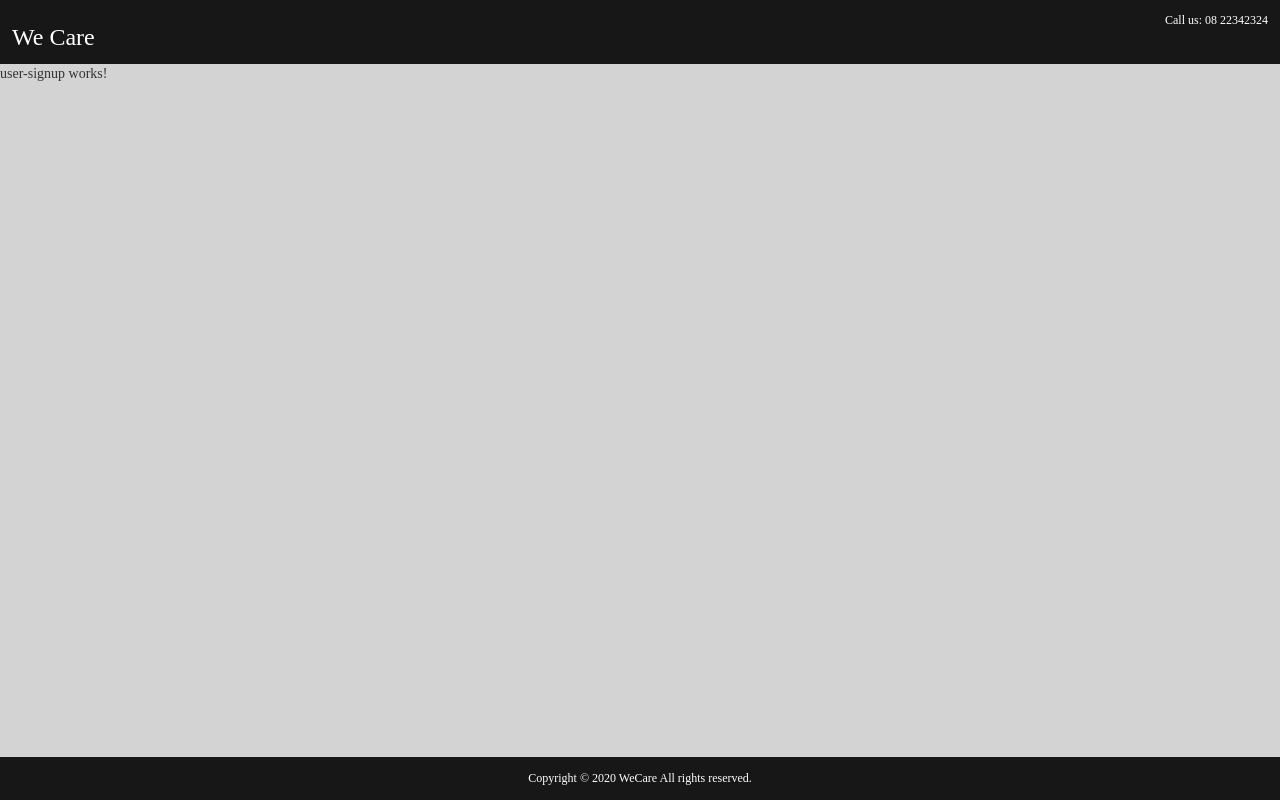
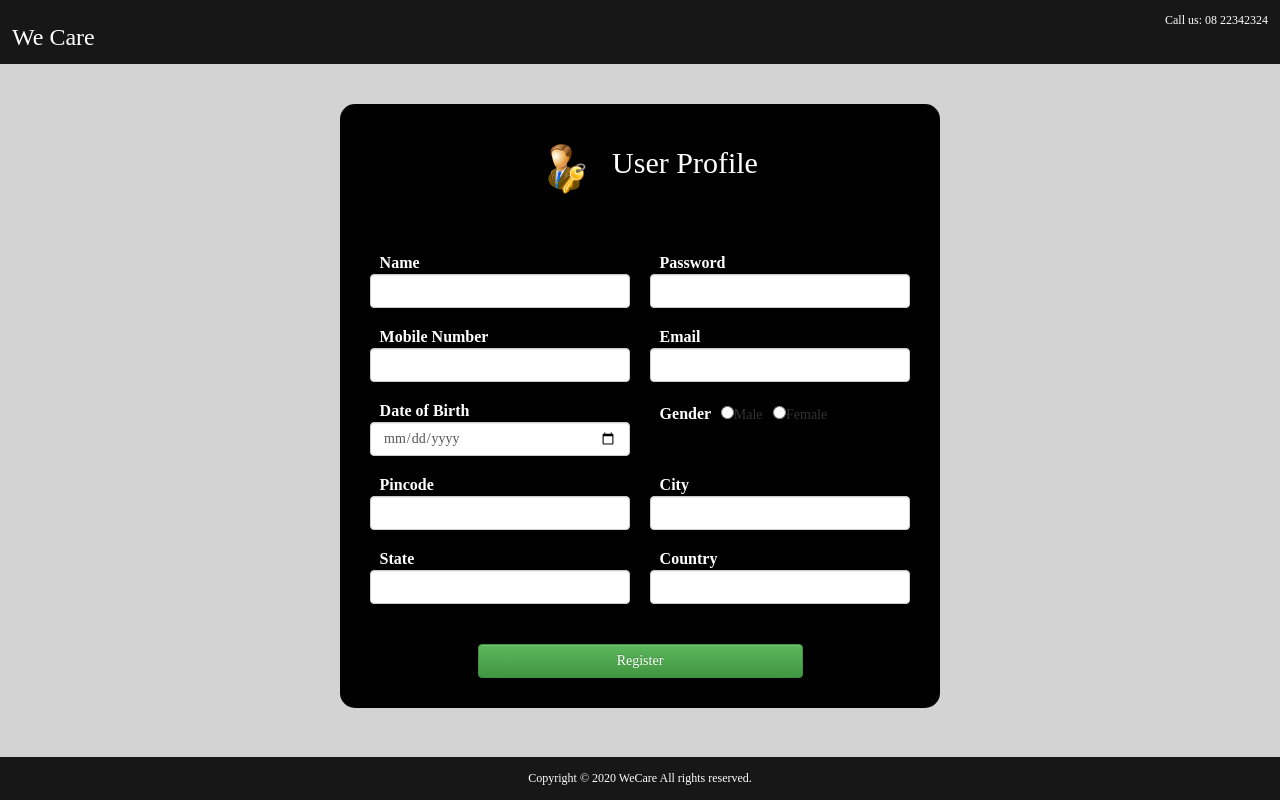
Before and after one commit to kush1912/Health, an Angular app: page /userSignup in a window 1280 px wide. Built offline with nearby package versions, Linux system fonts and the light colour scheme.

Commit message:
Login and Registrations components added

```diff
--- a/package.json
+++ b/package.json
@@ -20,6 +20,7 @@
     "@angular/platform-browser-dynamic": "~11.0.5",
     "@angular/router": "~11.0.5",
     "bootstrap": "^4.6.0",
+    "jquery": "^3.6.0",
     "rxjs": "~6.6.0",
     "tslib": "^2.0.0",
     "zone.js": "~0.10.2"
--- a/src/app/coach-login/coach-login.component.html
+++ b/src/app/coach-login/coach-login.component.html
@@ -1 +1,21 @@
-<p>coach-login works!</p>
+<div class= "card-wrapper">
+    <div class = "coach form-control">
+        <div class="heading">
+            <img class = "form-img" src="../../assets/Images/Life Coach LogIn.jpg" alt="Coach">
+            <span class = "form-heading">Coach Profile</span>
+        </div>
+        <div>
+            <div>
+                <label for = "name" class = "label">Name</label>
+                <input type = "text" class = "form-control" />
+            </div>
+            <div >
+                <label for = "password" class = "label">Password</label>
+                <input type = "password" class = "form-control" />
+            </div>
+        </div>
+        <div >
+            <button class = "btn btn-success">Login</button>
+        </div>
+    </div>
+</div>
--- a/src/app/coach-signup/coach-signup.component.html
+++ b/src/app/coach-signup/coach-signup.component.html
@@ -0,0 +1,48 @@
+<div>
+    <div class = "card-wrapper">
+        <div class = "register-form-card">
+            <div class="heading">
+                <img class = "form-img" src="../../assets/Images/Life Coach LogIn.jpg" alt="Coach">
+                <span class = "form-heading">Life Coach Profile</span>
+            </div>
+            <div class = "form-container">
+                <form class= "form">
+                    <div class = "input-wrap">
+                        <div>
+                            <label for = "name" class = "label">Name</label>
+                            <input type = "text" id = "name" class = "form-control" />
+                        </div>
+                        <div >
+                            <label for = "password" class = "label">Password</label>
+                            <input type = "password" id = "password" class = "form-control" />
+                        </div>
+                    </div >
+                    <div class = "input-wrap">
+                        <div >
+                            <label for="dob" class = "label">Date of Birth</label>
+                            <input type ="date" id = "dob" class = "form-control" />
+                        </div>
+                        <div class = "col-6">
+                            <label for="gender" class = "label">Gender</label>
+                            <input type="radio" value = "M" name="Male" />Male &nbsp;
+                            <input type="radio" value = "F" name="Female" />Female
+                        </div>
+                    </div>
+                    <div class = "input-wrap">
+                        <div>
+                            <label for = "mob" class = "label">Mobile Number</label>
+                            <input type = "text" class = "form-control" />
+                        </div>
+                        <div >
+                            <label for = "speciality" class = "label">Speciality</label>
+                            <input type = "text" class = "form-control" />
+                        </div>
+                    </div >
+                    <div align = "center">
+                        <button class = "btn btn-success">Register</button>
+                    </div>
+                </form>
+            </div>
+        </div>
+    </div>
+</div>
--- a/src/app/user-login/user-login.component.html
+++ b/src/app/user-login/user-login.component.html
@@ -1 +1,21 @@
-<p>user-login works!</p>
+<div class= "card-wrapper">
+    <div class = "coach form-control">
+        <div class="heading">
+            <img class = "form-img" src="../../assets/Images/User LogIn.jpg" alt="Coach">
+            <span class = "form-heading">User Profile</span>
+        </div>
+        <div>
+            <div>
+                <label for = "name" class = "label">Name</label>
+                <input type = "text" class = "form-control" />
+            </div>
+            <div >
+                <label for = "password" class = "label">Password</label>
+                <input type = "password" class = "form-control" />
+            </div>
+        </div>
+        <div >
+            <button class = "btn btn-success">Login</button>
+        </div>
+    </div>
+</div>
--- a/src/app/user-signup/user-signup.component.html
+++ b/src/app/user-signup/user-signup.component.html
@@ -1 +1,68 @@
-<p>user-signup works!</p>
+<div>
+    <div class = "card-wrapper">
+        <div class = "register-form-card">
+            <div class="heading">
+                <img class = "form-img" src="../../assets/Images/User LogIn.jpg" alt="Coach">
+                <span class = "form-heading">User Profile</span>
+            </div>
+            <div class = "form-container">
+                <form class= "form">
+                    <div class = "input-wrap">
+                        <div>
+                            <label for = "name" class = "label">Name</label>
+                            <input type = "text" id = "name" class = "form-control" />
+                        </div>
+                        <div >
+                            <label for = "password" class = "label">Password</label>
+                            <input type = "password" id = "password" class = "form-control" />
+                        </div>
+                    </div >
+                    <div class = "input-wrap">
+                        <div>
+                            <label for = "mob" class = "label">Mobile Number</label>
+                            <input type = "text" class = "form-control" />
+                        </div>
+                        <div >
+                            <label for = "email" class = "label">Email</label>
+                            <input type = "email" class = "form-control" />
+                        </div>
+                    </div >
+                    <div class = "input-wrap">
+                        <div >
+                            <label for="dob" class = "label">Date of Birth</label>
+                            <input type ="date" id = "dob" class = "form-control" />
+                        </div>
+                        <div class = "col-6">
+                            <label for="gender" class = "label">Gender</label>
+                            <input type="radio" value = "M" name="Male" />Male &nbsp;
+                            <input type="radio" value = "F" name="Female" />Female
+                        </div>
+                    </div>
+                    <div class = "input-wrap">
+                        <div>
+                            <label for = "pincode" class = "label">Pincode</label>
+                            <input type = "text" class = "form-control" />
+                        </div>
+                        <div >
+                            <label for = "city" class = "label">City</label>
+                            <input type = "text" class = "form-control" />
+                        </div>
+                    </div >
+                    <div class = "input-wrap">
+                        <div>
+                            <label for = "state" class = "label">State</label>
+                            <input type = "text" class = "form-control" />
+                        </div>
+                        <div >
+                            <label for = "country" class = "label">Country</label>
+                            <input type = "email" class = "form-control" />
+                        </div>
+                    </div >
+                    <div align = "center">
+                        <button class = "btn btn-success">Register</button>
+                    </div>
+                </form>
+            </div>
+        </div>
+    </div>
+</div>
--- a/src/index.html
+++ b/src/index.html
@@ -14,8 +14,15 @@
   <!-- Optional theme -->
   <link rel="stylesheet" href="https://maxcdn.bootstrapcdn.com/bootstrap/3.3.7/css/bootstrap-theme.min.css" integrity="sha384-rHyoN1iRsVXV4nD0JutlnGaslCJuC7uwjduW9SVrLvRYooPp2bWYgmgJQIXwl/Sp" crossorigin="anonymous">
 
+  <!-- First include jquery js -->
+  <script src="//code.jquery.com/jquery-1.12.0.min.js"></script>
+  <script src="//code.jquery.com/jquery-migrate-1.2.1.min.js"></script>
+
   <!-- Latest compiled and minified JavaScript -->
   <script src="https://maxcdn.bootstrapcdn.com/bootstrap/3.3.7/js/bootstrap.min.js" integrity="sha384-Tc5IQib027qvyjSMfHjOMaLkfuWVxZxUPnCJA7l2mCWNIpG9mGCD8wGNIcPD7Txa" crossorigin="anonymous"></script>
+
+  <link rel="stylesheet" href="https://cdnjs.cloudflare.com/ajax/libs/font-awesome/5.15.1/css/all.min.css" integrity="sha512-+4zCK9k+qNFUR5X+cKL9EIR+ZOhtIloNl9GIKS57V1MyNsYpYcUrUeQc9vNfzsWfV28IaLL3i96P9sdNyeRssA==" crossorigin="anonymous" />
+
 </head>
 <body>
   <header class="header">
--- a/src/styles.css
+++ b/src/styles.css
@@ -1,4 +1,10 @@
 /* You can add global styles to this file, and also import other style files */
+
+html{
+    scroll-behavior: smooth;
+    overflow-x: hidden;
+}
+
 *{
     /*To reset the default style sheet of the borwser*/
     padding: 0;
@@ -38,11 +44,19 @@ body{
 .utl1{
     padding:0.2rem;
 }
+
 .heading{
     text-align:center;
     padding: 2rem 2rem;
+    padding-bottom: 1rem;
 }
 
+.form-heading{
+    color: white;
+    font-weight: 400;
+    font-size:3rem;
+    margin-top: 100px;
+}
 .card-wrapper{
     display: flex;
     justify-content: center;
@@ -72,7 +86,40 @@ body{
     width: 20%;
 }
 
+.register-form-card{
+    height:auto;
+    width:600px;
+    background-color:black;
+    border-radius:15px;
+    align-content:center;
+    margin:20px;
+    margin-top:40px;
+}
+
+.form-img{
+    height:50px;
+    width:50px;
+    margin:2rem;
+}
+
+.label{
+    color:white;
+    font-size: medium;
+}
+
+.form-container{
+    padding:30px;
+
+}
+
+.input-wrap{
+    display:grid;
+    grid-template-columns: repeat(2,1fr);
+    grid-gap:2rem;
+    margin-bottom:2rem;
+}
+
 .btn {
-    width: 300px;
-    margin: 10px;
+    width: 325px;
+    margin-top: 20px;
   }
```
Also changed, not shown: 1 other file (tests, documents, lock files or other folders).
